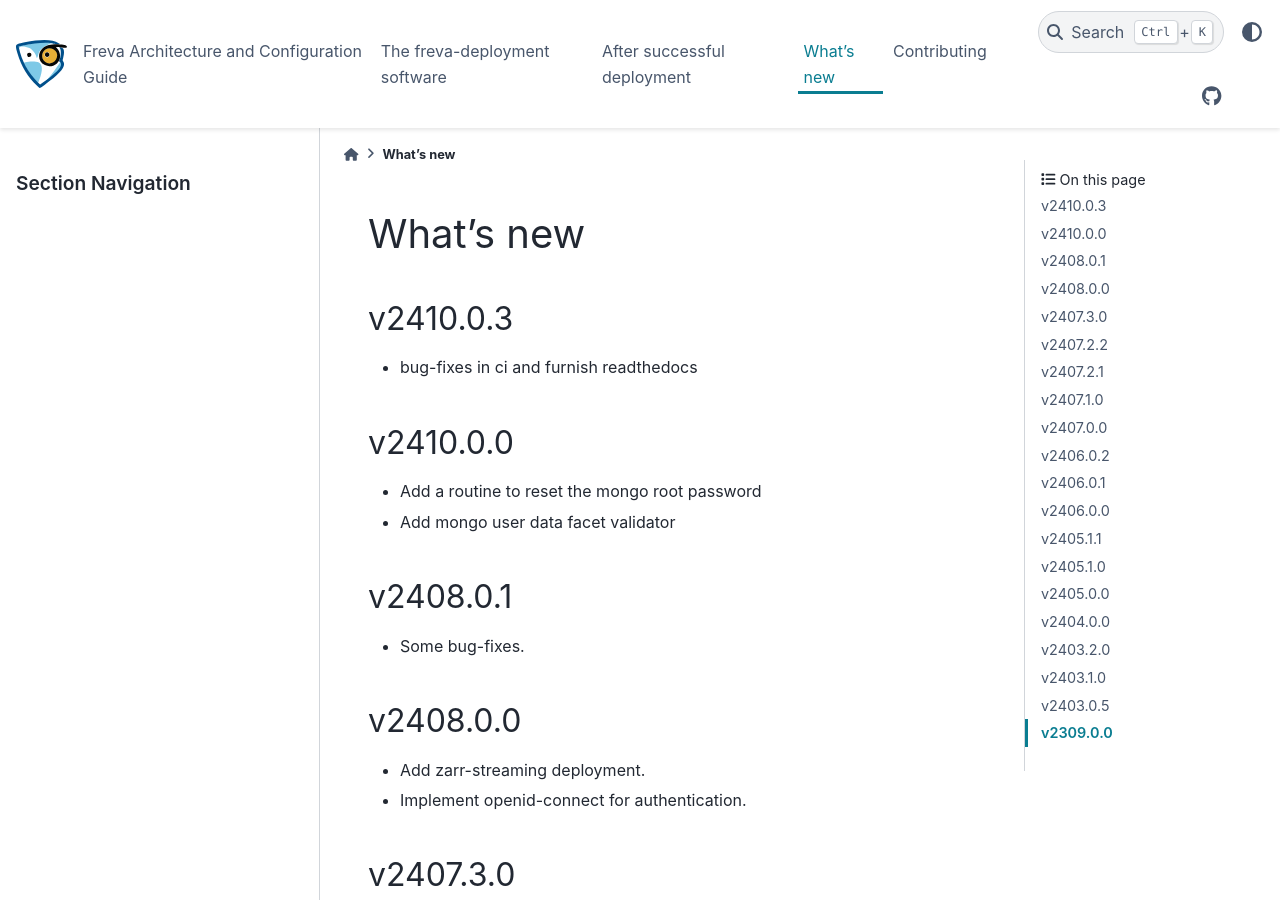
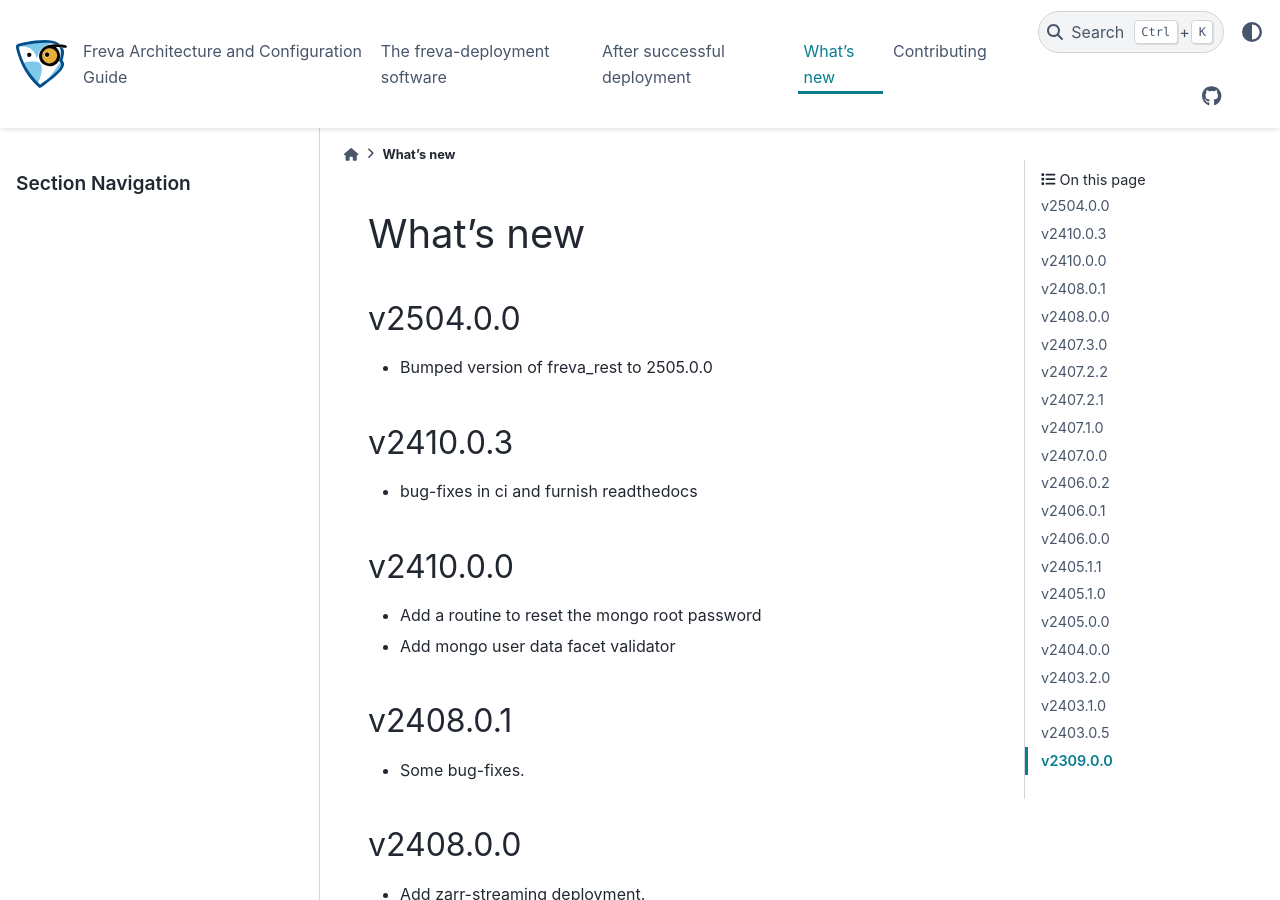
Before and after one commit to FREVA-CLINT/freva-deployment, a Sphinx documentation site: the page built from docs/whatsnew.rst, in a window 1280 px wide and 900 px high. Built offline with Sphinx 7.4.7 and the PyData theme 0.15.4, drawn with Linux system fonts in a browser that asks for light colours; pages that are not in the unit, such as notebooks, are missing from menus.

Commit message:
Bump freva_rest version to 2505.0.0

```diff
--- a/docs/whatsnew.rst
+++ b/docs/whatsnew.rst
@@ -6,6 +6,12 @@ What's new
 .. toctree::
    :maxdepth: 0
    :titlesonly:
+
+v2504.0.0
+~~~~~~~~
+* Bumped version of freva_rest to 2505.0.0
+
+
 
 v2410.0.3
 ~~~~~~~~
--- a/src/freva_deployment/__init__.py
+++ b/src/freva_deployment/__init__.py
@@ -1,7 +1,7 @@
 import argparse
 from urllib.request import urlretrieve
 
-__version__ = "2410.0.3"
+__version__ = "2504.0.0"
 
 FREVA_PYTHON_VERSION = "3.12"
 AVAILABLE_PYTHON_VERSIONS = ["3.8", "3.9", "3.10", "3.11", "3.12"]
```
Also changed, not shown: 1 other file.
